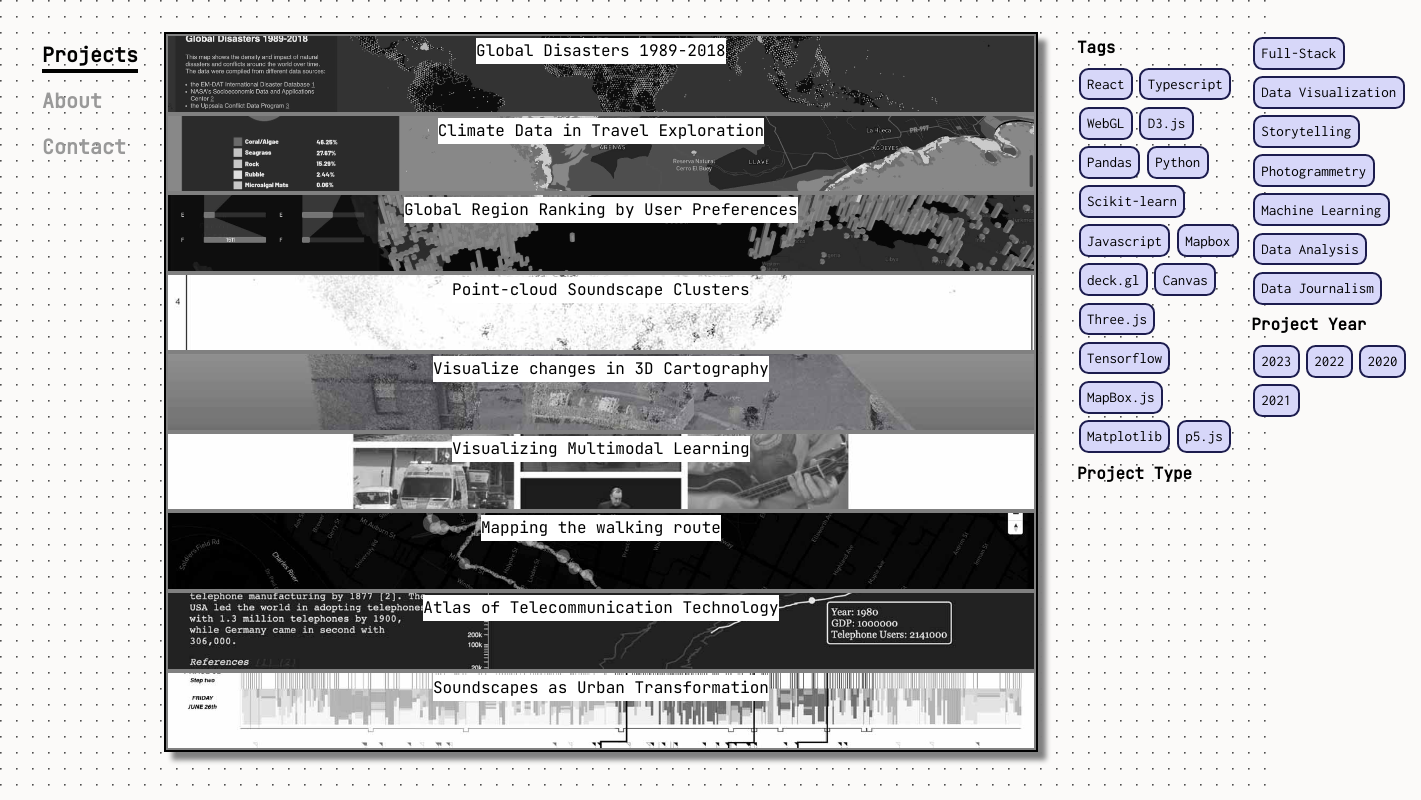
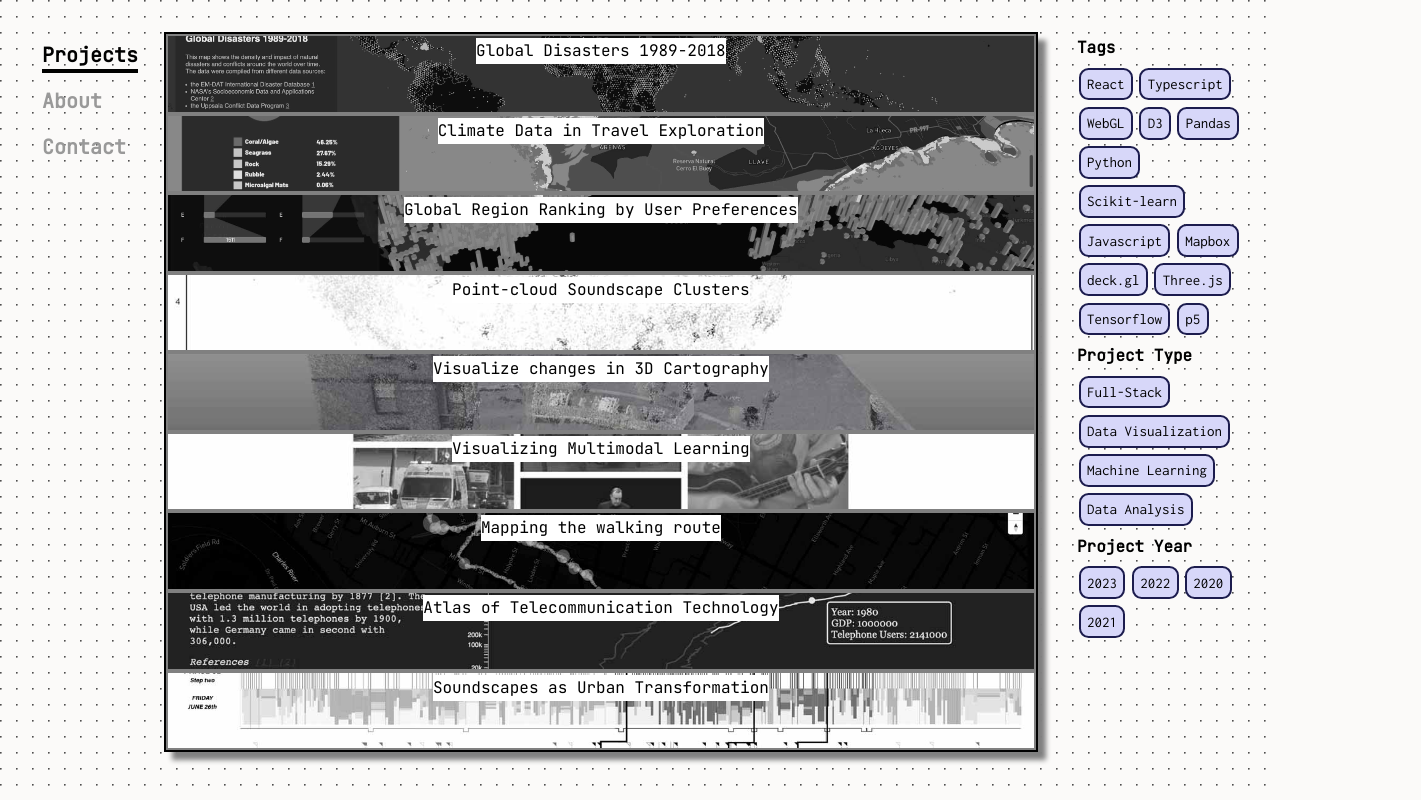
Before and after one commit to elinaoikonomaki/Personal-website, a plain HTML site: page work/work.html in a window 1280 px wide. Shown: the whole page, 1421 px wide, since content can reach past the window. Drawn offline with Linux system fonts and the light colour scheme.

Commit message:
fixed tag overflow layout

```diff
--- a/data.json
+++ b/data.json
@@ -3,7 +3,7 @@
     { "name": "Global Disasters 1989-2018",
         "subtitle":"Visualizing the density and impact of natural disasters and conflicts around the world over time.",
         "type":["Full-Stack", "Data Visualization"],
-        "tags": ["React","Typescript","WebGL","D3.js","Pandas","Python","Scikit-learn"],
+        "tags": ["React","Typescript","WebGL","D3","Pandas","Python","Scikit-learn"],
         "description": "Mobi has begun to collaborate with non-profit organizations for disaster response to help with the planning. This visualization was one of our first attempts to overlay the global disasters and conflicts and get a first view of their impact our the world. Using a hexagonal grid, the map visualizes the disasters and conflicts aggregated by hexagon cell and by date.",
         "video":"../assets/video/disasters.mp4",
         "img":"../assets/img/disasters.jpg",
@@ -12,8 +12,8 @@
       },
     { "name": "Climate Data in Travel Exploration",
         "subtitle":"A storytelling example of how Mobi in incorporating temporal climate parameters in offering travel plans.",
-        "type":["Storytelling", "Data Visualization"],
-        "tags": ["Javascript","Mapbox","D3.js"],
+        "type":[ "Data Visualization"],
+        "tags": ["Javascript","Mapbox","D3"],
         "description": "An interactive visualization that tells the story of how we use climate data layers to showcase the exploratory process of selecting a destination to visit and explore coral reefs. ",
         "video":"../assets/video/coral_reef.mp4",
         "img":"../assets/img/coral_reef.jpg",
@@ -23,7 +23,7 @@
       { "name": "Global Region Ranking by User Preferences",
         "subtitle":"An internal data visualization tool for data exploration",
         "type":["Full-Stack", "Data Visualization"],
-        "tags": ["React","WebGL", "deck.gl","D3.js","Canvas","Pandas","Python","Scikit-learn"],
+        "tags": ["React","WebGL", "deck.gl","D3","Python","Scikit-learn"],
         "description": "This is a first prototype of an internal data visualization tool for Mobi's research scientists. The interface allows the user to filter the dataset by selecting tags of their preferences and retrieve the highest scored h3 cells globally.",
         "video":"../assets/video/h3.mp4",
         "img":"../assets/img/h3.jpg",
@@ -33,7 +33,7 @@
     { "name": "Point-cloud Soundscape Clusters",
       "subtitle":"A data visualization tool for data exploration",
       "type":["Full-Stack", "Data Visualization"],
-      "tags": ["Javascript","WebGL","D3.js","Pandas","Python","Scikit-learn"],
+      "tags": ["Javascript","WebGL","D3","Pandas","Python","Scikit-learn"],
       "description": "Research project (thesis) supervised by Arvind Satyanarayan & Terry Knight. Studied the impact of COVID-19 on urban environments through sound. Analyzed audio & geospatial data to extract geo-sound clusters using Python, Machine Learning (Scikit-learn), UMAP & Matplotlib. Developed a notational language to visualize urban sound clusters & prototyped an interactive web interface using Javascript, D3 & WebGL.",
       "video":"../assets/video/umap_2.m4v",
       "img":"../assets/img/Umap_final.jpg",
@@ -42,7 +42,7 @@
     },
     { "name": "Visualize changes in 3D Cartography",
       "subtitle":"Comparing geospatial transformations with 3D point clouds",
-      "type":["Photogrammetry", "Data Visualization"],
+      "type":[ "Data Visualization"],
       "tags": ["Javascript","Three.js","WebGL"],
       "description": "A 3D point cloud web data visualization that compares photogrammetry models of 3D scanned spaces and identifies changes in the space by performing comparison between two dense 3D points clouds. In collaboration with the MIT Virtual Experience Lab.",
       "video":"../assets/video/3dCarto.m4v",
@@ -63,7 +63,7 @@
     { "name": "Mapping the walking route",
       "subtitle":"Using machine learning to visualize sound events along a route",
       "type":["Full-Stack", "Data Analysis","Data Visualization", "Machine Learning"],
-      "tags": ["Javascript","Python", "MapBox.js"],
+      "tags": ["Javascript","Python", "Mapbox"],
       "description": "This research combines geolocation data from GPS and audio data to study how different sounds affect the walking experience. The visualization combines two different representations methods to show the correlation between the sound events and the walking pace. Yamnet, a ML model was used to perform sound classification on the audio data. This project was developed as part of the Interactive Data Visualization class in the Spring of 2021, and it served as an initial prototype for my thesis.",
       "video":"../assets/video/mapping.m4v",
       "img":"../assets/img/mapbox.jpg",
@@ -72,8 +72,8 @@
     },
     { "name": "Atlas of Telecommunication Technology",
       "subtitle":"Visualizing trends in communication technology in the 20th century",
-      "type":["Data Visualization", "Data Journalism"],
-      "tags": ["Javascript","D3.js","Python"],
+      "type":["Data Visualization"],
+      "tags": ["Javascript","D3","Python"],
       "description": "An interactive data visualization that shows how trends manifest throughout communications technology in the 20th century. Innovations such as the telephone, TV, and internet permanently change global communication, and adoption of novel technology is very disproportionate between countries. Throughout the history of technology adoption documented in this dataset, a country's GDP is strongly correlated with how quickly it is able to adopt its use of a technology per capita. This project was developed as part of the Interactive Data Visualization class at MIT.",
       "video":"../assets/video/atlas.m4v",
       "img":"../assets/img/atlas.jpg",
@@ -83,7 +83,7 @@
     { "name": "Soundscapes as Urban Transformation",
       "subtitle":"Introducing a notational language that represents the shifting relationships between sound, space, and movement",
       "type":["Full-Stack", "Data Visualization", "Machine Learning", "Data Analysis"],
-      "tags": ["Javascript","Python", "Scikit-learn","Matplotlib","p5.js"],
+      "tags": ["Javascript","Python", "Scikit-learn","p5"],
       "description": "Research project (thesis) supervised by Arvind Satyanarayan & Terry Knight. Studied the impact of COVID-19 on urban environments through sound. Analyzed audio & geospatial data to extract geo-sound clusters using Python, Machine Learning (Scikit-learn), UMAP & Matplotlib. Developed a notational language to visualize urban sound clusters & prototyped an interactive web interface using Javascript, D3 & WebGL",
       "video":"../assets/video/phases_comp.m4v",
       "img":"../assets/img/phases_comp.jpg",
--- a/work/style.css
+++ b/work/style.css
@@ -152,7 +152,7 @@ a:hover {
   /* border: 0.1em solid gray; */
   /* box-shadow: 8px 8px 5px gray; */
   display: flex;
-  flex-flow: column wrap;
+  flex-flow: row wrap;
   justify-content: flex-start;
   align-content: flex-start;
   flex-basis: 2em;
```
